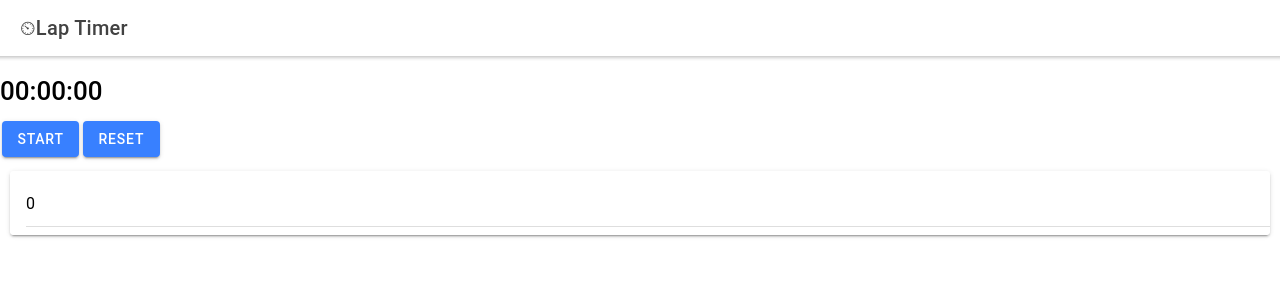
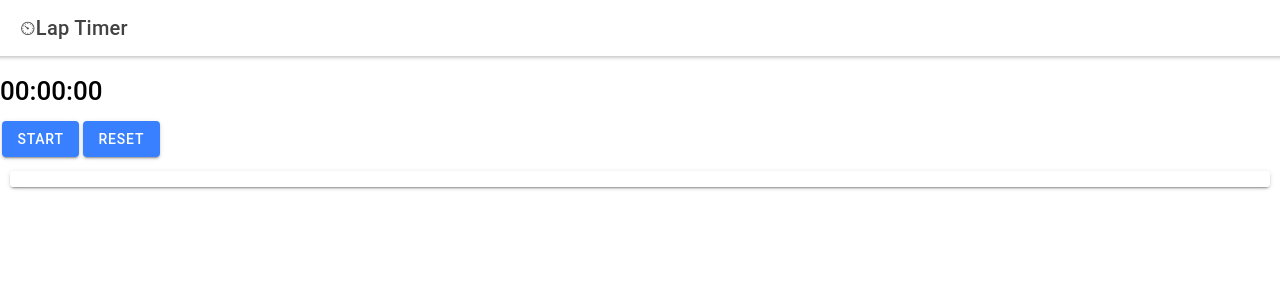
Before and after one commit to patrick-verbs/ionicLapTimer, a React (Create React App) app: page /home in a window 1280 px wide. Shown: the top 300 px of the page. Built offline with nearby package versions, Linux system fonts and the light colour scheme.

Commit message:
remove leading '0' lap time from readout
Co-authored-by: Cristina Plesa <cristinaplesa8@gmail.com>

```diff
--- a/src/components/Timer.tsx
+++ b/src/components/Timer.tsx
@@ -21,16 +21,11 @@ const Timer: React.FC = () => {
     : (setIsRunning(true), setButtonText(["Pause", "Lap"]))
   )
 
-  let lapTimesReadoutString = ``
-  for (let i = 1; i < lapTimes.length; i++) {
-    lapTimesReadoutString += `${lapTimes[i]}<br></br>`
-  }
-
   const resetOrLap = () => (
     isRunning
     ? (
       lapTimes.push(ms - lapTimes.reduce((accumulator, currentValue) => accumulator + currentValue, 0)),
-      setLapTimes(lapTimes), console.log(lapTimes)
+      setLapTimes(lapTimes)
     )
     : (
       setMs(0),
@@ -46,7 +41,7 @@ const Timer: React.FC = () => {
       <IonCard>
         <IonList>
           {lapTimes.map((lapTime, index)=>{
-            return <IonItem key={index}><IonLabel>{lapTime}</IonLabel></IonItem>
+            return (index !== 0) ? <IonItem key={index}><IonLabel>{lapTime}</IonLabel></IonItem> : undefined
           })}
         </IonList>
       </IonCard>
```
